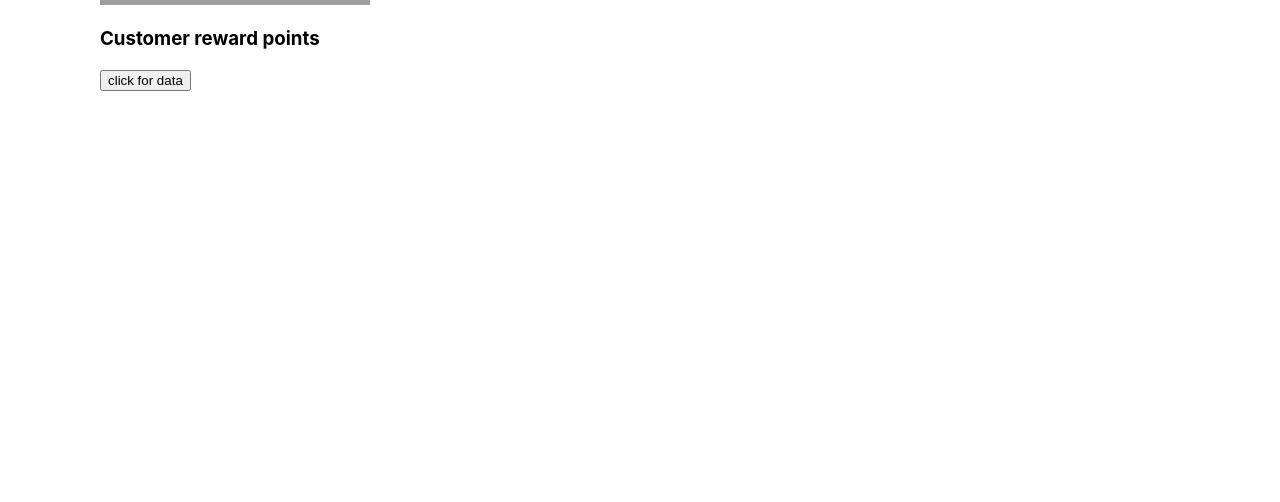
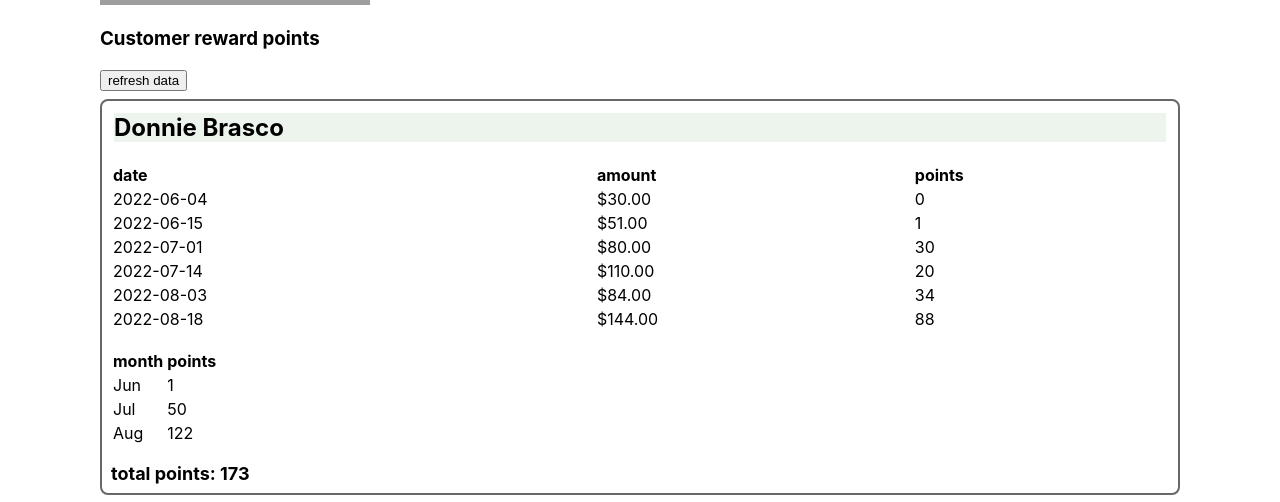
Before and after one commit to smithWEBtek/charter-demo, a React (Create React App) app: page / in a window 1280 px wide. Shown: the part 298-800 px from the top of the page. Built offline with nearby package versions, Linux system fonts and the light colour scheme; grey boxes are pictures that could not be loaded; the HTML template or start-up script is replaced by a standard one.

Commit message:
Update customer points logic

```diff
--- a/public/data.json
+++ b/public/data.json
@@ -8,32 +8,32 @@
           "id": "p1",
           "testid": "donnie-brasco",
           "amount": "30.00",
-          "date": "2022-05-01"
+          "date": "2022-06-04T00:00:00"
         },
         {
           "id": "p2",
           "amount": "51.00",
-          "date": "2022-05-15"
+          "date": "2022-06-15T00:00:00"
         },
         {
           "id": "p3",
           "amount": "80.00",
-          "date": "2022-07-01"
+          "date": "2022-07-01T00:00:00"
         },
         {
           "id": "p4",
           "amount": "110.00",
-          "date": "2022-07-14"
+          "date": "2022-07-14T00:00:00"
         },
         {
           "id": "p5",
           "amount": "84.00",
-          "date": "2022-07-03"
+          "date": "2022-08-03T00:00:00"
         },
         {
           "id": "p6",
           "amount": "144.00",
-          "date": "2022-07-18"
+          "date": "2022-08-18T00:00:00"
         }
       ]
     },
@@ -44,32 +44,32 @@
         {
           "id": "p1",
           "amount": "35.00",
-          "date": "2022-05-02"
+          "date": "2022-06-02T00:00:00"
         },
         {
           "id": "p2",
           "amount": "65.00",
-          "date": "2022-05-16"
+          "date": "2022-06-16T00:00:00"
         },
         {
           "id": "p3",
           "amount": "88.00",
-          "date": "2022-07-02"
+          "date": "2022-07-02T00:00:00"
         },
         {
           "id": "p4",
           "amount": "111.00",
-          "date": "2022-07-17"
+          "date": "2022-07-17T00:00:00"
         },
         {
           "id": "p5",
           "amount": "72.00",
-          "date": "2022-07-06"
+          "date": "2022-08-06T00:00:00"
         },
         {
           "id": "p6",
           "amount": "123.00",
-          "date": "2022-07-16"
+          "date": "2022-08-16T00:00:00"
         }
       ]
     },
@@ -80,32 +80,32 @@
         {
           "id": "p1",
           "amount": "37.00",
-          "date": "2022-05-12"
+          "date": "2022-06-12T00:00:00"
         },
         {
           "id": "p2",
           "amount": "78.00",
-          "date": "2022-05-20"
+          "date": "2022-06-20T00:00:00"
         },
         {
           "id": "p3",
           "amount": "92.00",
-          "date": "2022-07-12"
+          "date": "2022-07-12T00:00:00"
         },
         {
           "id": "p4",
           "amount": "129.00",
-          "date": "2022-07-27"
+          "date": "2022-07-27T00:00:00"
         },
         {
           "id": "p5",
           "amount": "22.00",
-          "date": "2022-07-13"
+          "date": "2022-08-13T00:00:00"
         },
         {
           "id": "p6",
           "amount": "99.00",
-          "date": "2022-07-21"
+          "date": "2022-08-21T00:00:00"
         }
       ]
     }
--- a/src/App.js
+++ b/src/App.js
@@ -6,15 +6,15 @@ const App = () => {
   const [data, setData] = useState({});
   const url = 'data.json'
   const getData = () => {
-    return fetch(url)
+    fetch(url)
       .then(response => response.json())
       .then(data => setData(data))
-      .catch(error => console.log('error: ', error))
+      .catch(error => console.log('catch error: ', error))
   };
 
-  // useEffect(() => {
-  //   getData()
-  // }, [])
+  useEffect(() => {
+    getData()
+  }, [])
 
   const renderedCustomerPurchases = data.customers?.map(customer => {
     return <Customer customer={customer} key={customer.id} />
@@ -24,7 +24,7 @@ const App = () => {
     <div className="App">
       <img className={classes.logo} src="https://upload.wikimedia.org/wikipedia/commons/thumb/c/c8/Charter_Communications_logo.svg/2880px-Charter_Communications_logo.svg.png" alt="charter-communications-logo" />
       <h3>Customer reward points</h3>
-      <button data-testid="data-button" onClick={() => getData()}>click for data</button>
+      <button data-testid="data-button" onClick={() => getData()}>refresh data</button>
       {renderedCustomerPurchases}
     </div>
   );
--- a/src/Customer/Customer.css
+++ b/src/Customer/Customer.css
@@ -4,6 +4,14 @@ table {
   padding: 8px;
   /* border-collapse: collapse; */
   /* border: 1px solid rgb(11, 73, 14); */
+}
+
+.table__monthly-totals {
+  width: auto;
+}
+
+.table__monthly-rows {
+  text-align: left;
 }
 
 th {
@@ -27,8 +35,8 @@ thead th:nth-child(4) {
 
 .card {
   border: 2px solid rgb(105, 103, 103);
-  border-radius: 0.3em;
-  margin-bottom: 1em;
+  border-radius: 0.5em;
+  margin: 0.5em 0 1em 0;
 }
 
 .card__name {
@@ -37,6 +45,7 @@ thead th:nth-child(4) {
 }
 
 .card__totalpoints {
-  text-align: right;
-  margin-right: 2em;
+  margin: 0.5em;
+  font-size: large;
+  font-weight: bold;
 }
--- a/src/Customer/Customer.js
+++ b/src/Customer/Customer.js
@@ -2,8 +2,7 @@ import React from 'react';
 import './Customer.css';
 
 const Customer = props => {
-
-  const getPoints = (amount) => {
+  const purchasePoints = (amount) => {
     switch (true) {
       case (amount < 51): {
         return 0;
@@ -18,50 +17,64 @@ const Customer = props => {
     }
   }
 
-  const getTotalPoints = () => {
-    let totalPoints = 0;
+  const totalPoints = () => {
+    let points = 0;
     props.customer.purchases.forEach(purchase => {
-      totalPoints += getPoints(purchase.amount)
+      points += purchasePoints(purchase.amount)
     })
-    return totalPoints;
+    return points;
   };
 
-  const filterPurchasesByDate = purchases => {
-    const currentDate = new Date()
-    return purchases.filter(purchase => {
+  const monthlyTotals = () => {
+    const totals = {};
+    props.customer.purchases.forEach(purchase => {
       const purchaseDate = new Date(purchase.date)
-      const reportStartDate = currentDate.setMonth(currentDate.getMonth() - 3);
-      return purchaseDate <= reportStartDate
-
+      const sequence = purchaseDate.getMonth()
+      const monthName = purchaseDate.toLocaleString('default', { month: 'short' });
+      if (!totals[monthName]) {
+        totals[monthName] = { points: purchasePoints(purchase.amount), sequence }
+      } else if (totals[monthName]) {
+        totals[monthName].points += purchasePoints(purchase.amount)
+      }
+      return null;
     })
+    return totals;
   }
 
-  const getMonthlyTotalPoints = (purchases) => {
-    const filteredPurchases = filterPurchasesByDate(purchases)
-    const monthlyTotals = {};
-    filteredPurchases.forEach(purchase => {
-      const purchaseDate = new Date(purchase.date)
-      const purchaseMonthName = purchaseDate.toLocaleString('default', { month: 'short' });
+  const monthlyTotalsTable = () => {
+    const totals = monthlyTotals();
+    const monthlylTotalRows = [];
 
-      if (!monthlyTotals[purchaseMonthName]) {
-        monthlyTotals[purchaseMonthName] = getPoints(purchase.amount)
-      } else {
-        monthlyTotals[purchaseMonthName] += getPoints(purchase.amount)
-      }
-    })
+    for (const month in totals) {
+      monthlylTotalRows.push(
+        <tr className="table__monthly-rows" key={totals[month].sequence}>
+          <td>
+            {month}
+          </td>
+          <td>{totals[month].points}
+          </td>
+        </tr>
+      )
+    }
 
-    console.log('monthlyTotals: ', monthlyTotals);
-    return monthlyTotals;
-  }
+    return (
+      <table className="table__monthly-totals">
+        <tbody>
+          <tr>
+            <th>month</th>
+            <th>points</th>
+          </tr>
+          {monthlylTotalRows}
+        </tbody>
+      </table>);
+  };
 
-  getMonthlyTotalPoints(props.customer.purchases)
-
-  const customerPurchases = props.customer.purchases?.map(purchase => {
+  const purchasesTable = props.customer.purchases?.map(purchase => {
     return (
       <tr key={purchase.id}>
-        <td>{purchase.date}</td>
+        <td>{purchase.date.split('T')[0]}</td>
         <td>${purchase.amount}</td>
-        <td>{getPoints(purchase.amount)}</td>
+        <td>{purchasePoints(purchase.amount)}</td>
       </tr>
     )
   });
@@ -78,11 +91,13 @@ const Customer = props => {
             <th>amount</th>
             <th>points</th>
           </tr>
-          {customerPurchases}
+          {purchasesTable}
         </tbody>
       </table>
-      {/* <h4 className="card__totalpoints">monthly total rewards: {getMonthlyTotalPoints(props.customer.purchases)}</h4> */}
-      <h4 className="card__totalpoints">total rewards: {getTotalPoints()}</h4>
+      {monthlyTotalsTable()}
+      <div className="card__totalpoints">
+        total points: {totalPoints()}
+      </div>
     </div>
   )
 }
```
Also changed, not shown: public/data1.json (added, +41 -0 lines).
